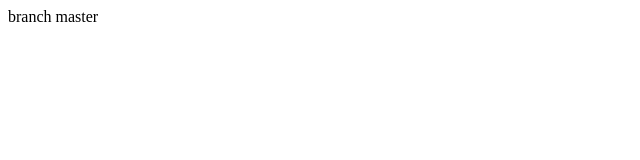
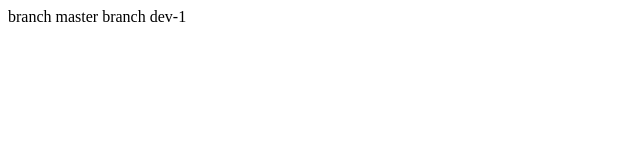
Before and after one commit to xirwanx/tes-git-yahoo, a plain HTML site: page tes.html in a window 1280 px wide. Shown: the full height of the page, 0-640 px from the left. Drawn offline with Linux system fonts and the light colour scheme.

Commit message:
create dev-1

```diff
--- a/tes.html
+++ b/tes.html
@@ -8,6 +8,7 @@
     <section>
       <div class="tes">
           branch master
+          branch dev-1
       </div>
     </section>
   </body>
```
